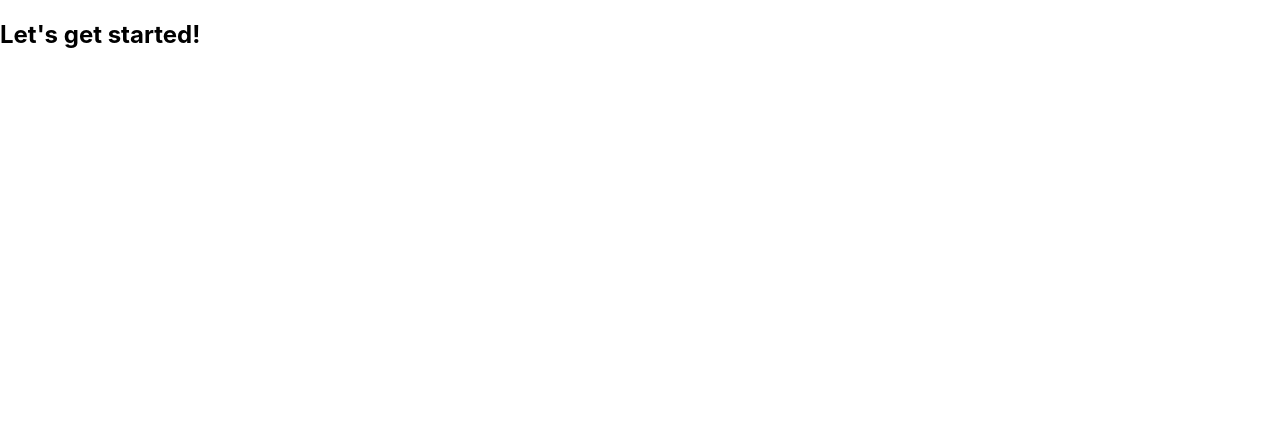
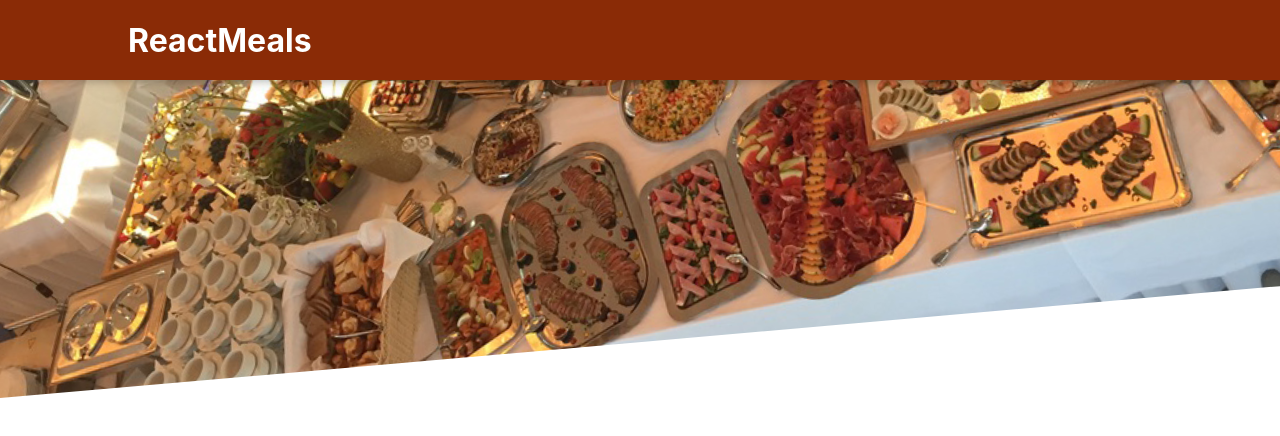
Before and after one commit to PraveenNarwal/FoodApp, a React (Create React App) app: page / in a window 1280 px wide. Shown: the top 436 px of the page. Built offline with nearby package versions, Linux system fonts and the light colour scheme; the HTML template or start-up script is replaced by a standard one.

Commit message:
header problem with button

```diff
--- a/src/App.js
+++ b/src/App.js
@@ -1,11 +1,12 @@
-import React from 'react'
+import React, { Fragment } from 'react'
+import Header from './components/Layout/Header';
 
 
 function App() {
   return (
-    <div>
-      <h2>Let's get started!</h2>
-    </div>
+    <Fragment>
+      <Header />
+    </Fragment>
   );
 }
 
--- /dev/null
+++ b/src/components/Layout/Header.js
@@ -0,0 +1,18 @@
+import React, { Fragment } from 'react'
+import classes from "./Header.module.css"
+import mealsImage from '../../assets/meals.jpg'
+function Header(props) {
+    return (
+        <Fragment>
+            <header className={classes.header}>
+                <h1>ReactMeals</h1>
+                <button>Cart  </button>
+            </header>
+            <div className={classes['main-image']}>
+                <img src={mealsImage} alt='Pics of meals ' />
+            </div>
+        </Fragment>
+    )
+}
+
+export default Header
--- /dev/null
+++ b/src/components/Layout/Header.module.css
@@ -0,0 +1,29 @@
+.header {
+    position: fixed;
+    top: 0;
+    left: 0;
+    width: 100%;
+    height: 5rem;
+    background-color: #8a2b06;
+    color: white;
+    display: flex;
+    justify-content: space-between;
+    align-items: center;
+    padding: 0 10%;
+    box-shadow: 0 2px 8px rgba(0, 0, 0, 0.25);
+    z-index: 10;
+  }
+
+  .main-image {
+    width: 100%;
+    height: 25rem;
+    z-index: 0;
+    overflow: hidden;
+  }
+
+  .main-image img {
+    width: 110%;
+    height: 100%;
+    object-fit: cover;
+    transform: rotateZ(-5deg) translateY(-4rem) translateX(-1rem);
+  }
```
Also changed, not shown: src/assets/meals.jpg (added).
